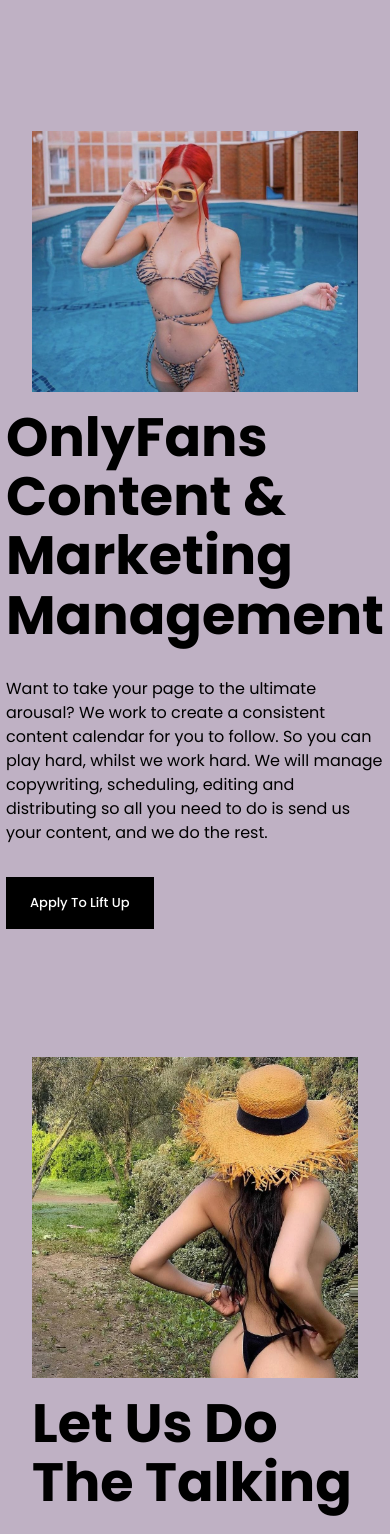
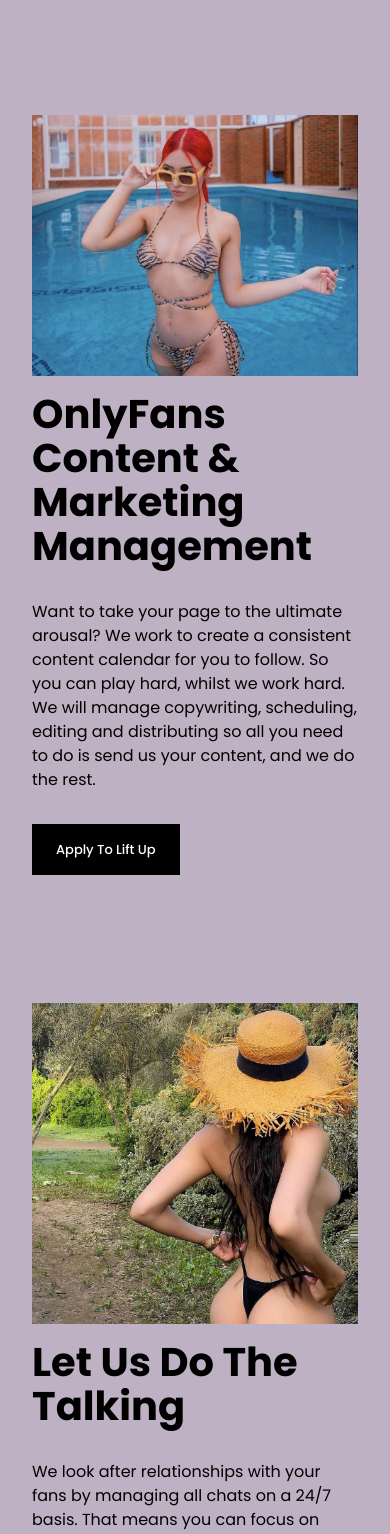
Before and after one commit to linkmanagement/lift_up_client, a Next.js app: page / in a window 390 px wide. Shown: the part 1430-2964 px from the top of the page. Built offline with nearby package versions, Linux system fonts and the light colour scheme.

Commit message:
updated some styling to fix layout issue in mobile

```diff
--- a/pages/index.js
+++ b/pages/index.js
@@ -153,7 +153,7 @@
       </div>
       <div className='flex-1 flex flex-col gap-8 mg:gap-16'>
         {/* service content */}
-        <p className="text-[54px] font-bold leading-[1.1] text-black">
+        <p className="text-[40px] md:text-[54px] font-bold leading-[1.1] text-black">
           {serviceName}
         </p>
         <p>
@@ -179,7 +179,7 @@
     <div className="flex flex-col-reverse md:flex-row items-center justify-center gap-4 md:gap-16 w-[100%] md:w-[80%]">
       <div className='flex-1 flex flex-col gap-8 mg:gap-16'>
         {/* service content */}
-        <p className="text-[54px] font-bold leading-[1.1] text-black">
+        <p className="text-[40px] md:text-[54px] font-bold leading-[1.1] text-black">
           {serviceName}
         </p>
         <p>
@@ -203,7 +203,7 @@
 function ServicesSection() {
   return (
     <div className='bg-[#BFB1C4] flex flex-col items-center justify-center min-h-[60vh]  p-8 md:p-16 gap-32'>
-      <p className="text-center text-[54px] font-bold leading-[1.1] text-black mb-4">
+      <p className="text-center text-[54px] font-bold leading-[1.1] text-black">
         Our Services
       </p>
       {
```
